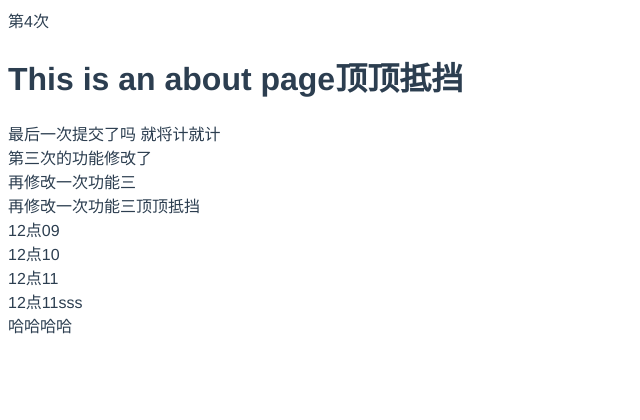
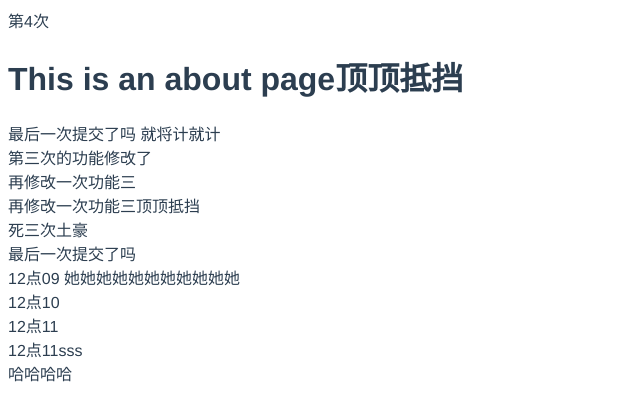
Before and after one commit to yft-code/flow, a Vue app: page /about in a window 1280 px wide. Shown: the top 420 px of the page, without its empty margins (0-640 px from the left). Built offline with nearby package versions, Linux system fonts and the light colour scheme.

Commit message:
第四次的功能App

```diff
--- a/src/App.vue
+++ b/src/App.vue
@@ -3,7 +3,7 @@
     第4次
     <router-view/>
     <div>
-       12点09
+       12点09   她她她她她她她她她她她
     </div>
      <div>
        12点10
--- a/src/views/AboutView.vue
+++ b/src/views/AboutView.vue
@@ -14,5 +14,11 @@
      <div>
       再修改一次功能三顶顶抵挡
     </div>
+    <div>
+      死三次土豪
+    </div>
+    <div>
+      最后一次提交了吗
+    </div>
   </div>
 </template>
```
